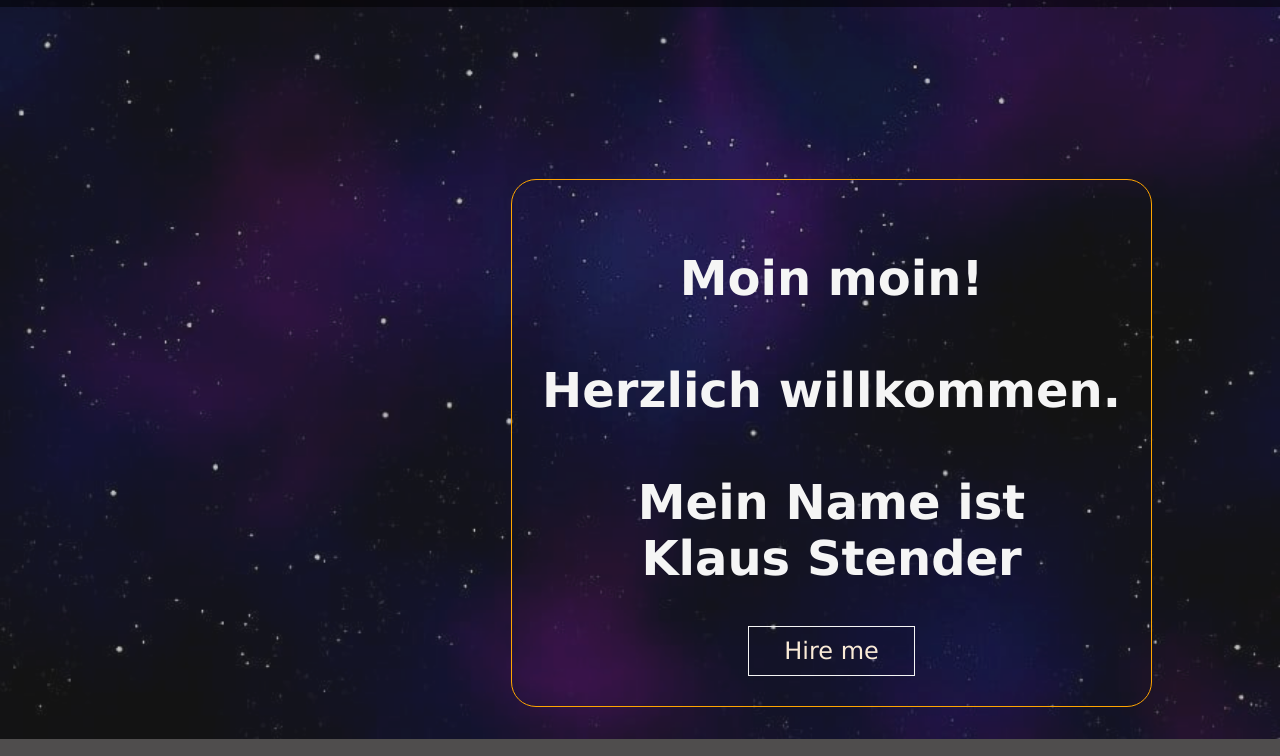
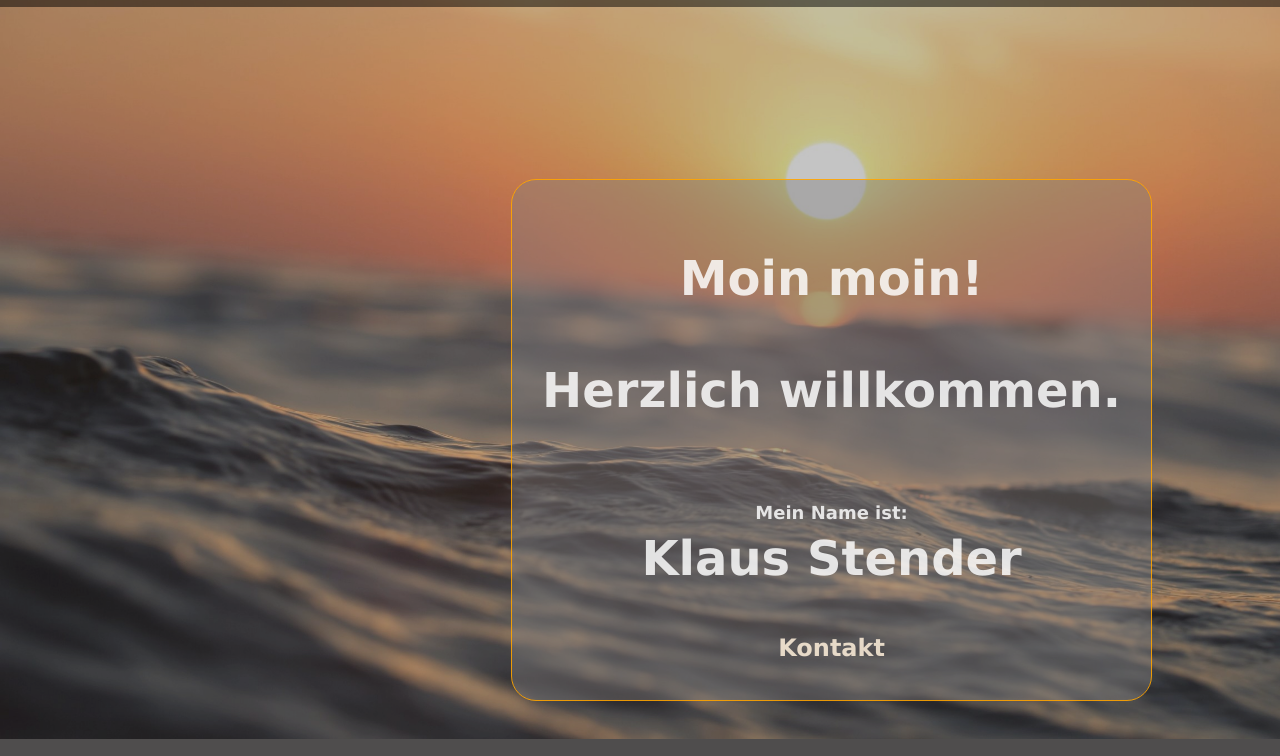
Before and after one commit to StenderKlaus/Portfolio-KS, a plain HTML site: page contentseiten/index.html in a window 1280 px wide. Shown: the part 61-817 px from the top of the page. Drawn offline with Linux system fonts and the light colour scheme.

Commit message:
sicherung

```diff
--- a/contentseiten/index.html
+++ b/contentseiten/index.html
@@ -18,7 +18,6 @@
                 <li><a href="#portfolio">Portfolio</a></li>
                 <li><a href="#services">Service</a></li>
                 <li><a href="#contact">Kontakt</a></li>
-
                 <li><a href="#contact">Kontakt</a></li>
             </ul>
         </nav>
@@ -26,11 +25,9 @@
 
     <section id="home">
         <div class="main">
-            <h1 class="headings">Moin moin! <br><br> Herzlich willkommen. <br><br>Mein Name ist <br>
+            <h1 class="headings">Moin moin! <br><br> Herzlich willkommen. <br><br><font size="4">Mein Name ist:  </font><br>
                 Klaus Stender</h1>
-            <button class="btn">
-                Hire me
-            </button>
+                <a href="#contact">Kontakt</a>
         </div>
     </section>
 
--- a/styles/style.css
+++ b/styles/style.css
@@ -1,10 +1,11 @@
 /* Die Seitengrundeinstellungen */
-*
+*,
+*::before,
+*::after
     {
         margin: 0;
         padding: 0;
         box-sizing: border-box;
-
     }
 
 html
@@ -60,6 +61,32 @@ html
     }
 
 
+/* Der Button im Vorstellungefdeld wird angepasst. Entsprechend der Nav-Leiste */
+.main
+    {
+        font-family: Verdana, Geneva, Tahoma, sans-serif;
+        font-size: 1.5rem;
+        font-weight: bold;
+        background: rgba(130, 129, 129, 0.456);
+        opacity: 0.9;
+    }
+
+.main a
+    {
+        text-decoration: none;
+        color: antiquewhite;
+        padding: 8px 25px;
+        border-radius: 0.9em;
+        transition: all 0.5s ease;
+    }
+
+.main a:hover
+    {
+        color: whitesmoke;
+        box-shadow: 0 0 30px orangered;
+        background-color: rgba(247, 84, 24, 0.81);
+        cursor: pointer;
+    }
 
 
     /* Home-section */
@@ -84,7 +111,7 @@ html
         position: absolute;
         top: 0;
         right: 0;
-        background: url(/img/weltraum.jpg) no-repeat center center/cover;
+        background: url(/img/CachedImage_2560_1440_POS4.jpg) no-repeat center center/cover;
         height: 100vh;
         width: 100vw;
         z-index: -1;
```
Also changed, not shown: img/CachedImage_2560_1440_POS4.jpg (added).
